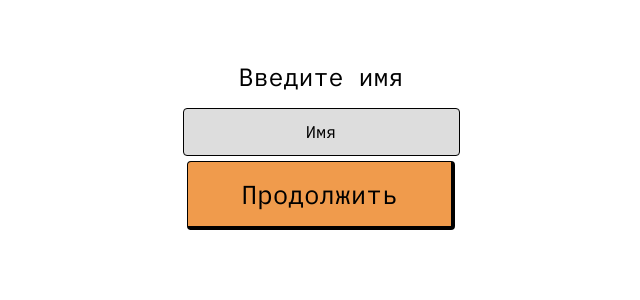
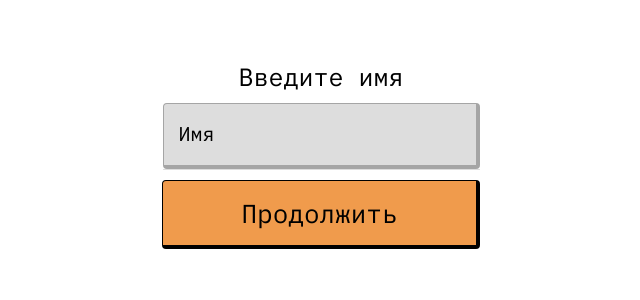
Before and after one commit to rexx0n/Quizzilla, a Vue app: page /username in a window 1280 px wide. Shown: the top 300 px of the page, without its empty margins (319-959 px from the left). Built offline with nearby package versions, Linux system fonts and the light colour scheme.

Commit message:
extract input to component QInput

```diff
--- a/src/components/EnterPin.vue
+++ b/src/components/EnterPin.vue
@@ -1,13 +1,10 @@
 <template>
     <div>
         <form action="" @submit.prevent="onJoin">
-            <label for="pin">
-                <input v-model="pin" id="pin" type="text" placeholder="Введите код комнаты" required min="8" max="8"
-                       pattern="\d{8}">
-                <span>Введите код комнаты</span>
-            </label>
+            <QInput class="label" v-model="pin" placeholder="Введите код комнаты" required min="8" max="8"
+                    pattern="\d{8}" id="id"></QInput>
+            <QButton type="submit">
             <p>{{ error }}</p>
-            <QButton type="submit">
                 Присоединиться
             </QButton>
         </form>
@@ -19,6 +16,7 @@ import {useRouter} from "vue-router";
 import {onMounted, ref} from "vue";
 import {useQuizClient} from "@/composible/useQuizClient";
 import QButton from "@/components/UI/QButton.vue";
+import QInput from "@/components/UI/QInput.vue";
 
 let error = ref('')
 const {enterPin} = useQuizClient()
@@ -42,49 +40,13 @@ async function onJoin() {
 p {
     color: white;
 }
-input[type="text"] {
-    background: rgb(221, 221, 221);
-    border-radius: 4px;
-    font-size: 20px;
-    padding: 24px 33px 10px;
-    border: 1px solid rgb(165, 165, 165);
-    border-right: 4px solid rgb(165, 165, 165);
-    border-bottom: 4px solid rgb(165, 165, 165);
-    outline: none;
+form {
+    display: flex;
+    flex-direction: column;
+    align-items: center;
 }
 button {
     margin-top: 20px;
 }
 
-input::-webkit-input-placeholder {
-    color: black;
-}
-
-input::-moz-placeholder {
-    color: black;
-}
-
-label {
-    margin-bottom: 15px;
-    position: relative;
-    border-bottom: 1px solid #ddd;
-}
-
-input::placeholder {
-    opacity: 0;
-}
-
-span {
-    position: absolute;
-    top: -11px;
-    left: 16px;
-    font-size: 20px;
-    transition-duration: 300ms;
-}
-
-label:focus-within > span,
-input:not(:placeholder-shown) + span {
-    transform: translateY(-12px);
-    font-size: 13px;
-}
 </style>
--- a/src/components/UI/QInput.vue
+++ b/src/components/UI/QInput.vue
@@ -1,55 +1,57 @@
 <template>
-    <div class="input">
-        <label for="name">Введите имя</label>
-        <input v-model="name" required min="1" max="10" type="text" placeholder="Имя" id="name">
-    </div>
+    <label :for="$attrs['id']">
+        <input  :value="modelValue"  @input="$emit('update:modelValue', $event.target.value)" v-bind="$attrs" type="text">
+        <span>{{$attrs['placeholder']}}</span>
+    </label>
 </template>
 
 <script setup>
-import {useQuizClient} from "@/composible/useQuizClient.js";
-
-const  {store, enterName} = useQuizClient()
-
-import {ref} from "vue";
-import {useRouter} from "vue-router";
-
-let name = ref('')
-let message = ref('')
-const router = useRouter()
-    async function onSubmit(){
-    if(await enterName(name.value))  {
-        await router.push({
-            name: "roomClient",
-        })
-        return
-    }
-    message.value = 'Это имя уже занято, введите другое'
-}
+defineOptions({
+    inheritAttrs: false
+})
+defineProps(['modelValue'])
+defineEmits(['update:modelValue'])
 </script>
 
 <style scoped>
-.input{
-    display: flex;
-    flex-direction: column;
-    align-items: center;
-    gap: 15px;
+
+input[type="text"] {
+    background: rgb(221, 221, 221);
+    border-radius: 4px;
+    font-size: 20px;
+    padding: 24px 33px 10px;
+    border: 1px solid rgb(165, 165, 165);
+    border-right: 4px solid rgb(165, 165, 165);
+    border-bottom: 4px solid rgb(165, 165, 165);
+    outline: none;
 }
-label {
-    font-size: 25px;
+
+input::placeholder {
     color: black;
 }
-input[type="text"] {
-    background:  rgb(221, 221, 221);
-    padding: 12px 33px;
-    border-radius:4px ;
-    font-size: 17px;
-    border: 1px solid black;
-    text-align: center;
+
+
+label {
+    position: relative;
+    border-bottom: 1px solid #ddd;
+    display: inline-block;
 }
-input::-webkit-input-placeholder {
-    color: black;
+
+input::placeholder {
+    opacity: 0;
 }
-input::-moz-placeholder {
-    color: black;
+
+span {
+    position: absolute;
+    top: 17px;
+    left: 16px;
+    font-size: 20px;
+    transition-duration: 300ms;
+}
+
+label:focus-within > span,
+input:not(:placeholder-shown) + span {
+    transform: translateY(-12px);
+    font-size: 13px;
 }
 </style>
--- a/src/pages/CreateOrJoinPage.vue
+++ b/src/pages/CreateOrJoinPage.vue
@@ -4,6 +4,7 @@
         <div>
             <h1>Quizzilla</h1>
             <EnterPin></EnterPin>
+
             <div class="quizzes">
                 <h2>Викторины</h2>
                 <ul>
@@ -26,6 +27,7 @@ import {useQuizHost} from "@/composible/useQuizHost";
 import {useRouter} from "vue-router";
 import EnterPin from "@/components/EnterPin.vue";
 import Preloader from "@/components/Preloader.vue"
+import QInput from "@/components/UI/QInput.vue";
 
 let isLoad = ref(false)
 const quizzes = ref()
@@ -60,7 +62,9 @@ onMounted(async () => {
 </script>
 
 <style scoped>
-
+button {
+    padding: 15px 47px;
+}
 
 .quizzes {
     margin-top: 50px;
--- a/src/pages/GamePageHost.vue
+++ b/src/pages/GamePageHost.vue
@@ -74,7 +74,7 @@ async function toListUsers() {
         })
     }
 }
-
+//todo закрывать сессию
 onMounted(() => {
     startRound(props.numberQuestion - 1)
     startTimerBefore()
--- a/src/pages/UserNickNamePage.vue
+++ b/src/pages/UserNickNamePage.vue
@@ -1,7 +1,8 @@
 <template>
     <div class="container fade">
         <form @submit.prevent="onSubmit">
-            <QInput></QInput>
+            <label for="name">Введите имя</label>
+            <QInput v-model="name" required min="1" max="10" type="text" placeholder="Имя" id="name"></QInput>
             <QButton type="submit" >
                     Продолжить
             </QButton>
@@ -13,8 +14,23 @@
 import {useQuizClient} from "@/composible/useQuizClient";
 import QButton from "@/components/UI/QButton.vue";
 import QInput from "@/components/UI/QInput.vue";
-const  {store} = useQuizClient()
+const  {store, enterName} = useQuizClient()
 
+import {ref} from "vue";
+import {useRouter} from "vue-router";
+
+let name = ref('')
+let message = ref('')
+const router = useRouter()
+async function onSubmit(){
+    if(await enterName(name.value))  {
+        await router.push({
+            name: "roomClient",
+        })
+        return
+    }
+    message.value = 'Это имя уже занято, введите другое'
+}
 
 
 </script>
@@ -24,7 +40,27 @@ form {
     display: flex;
     flex-direction: column;
     align-items: center;
-    gap: 5px;
+    gap: 10px;
 }
-
+button{
+    padding: 15px 78px;
+}
+label {
+    font-size: 25px;
+    color: black;
+}
+input[type="text"] {
+    background:  rgb(221, 221, 221);
+    padding: 12px 33px;
+    border-radius:4px ;
+    font-size: 17px;
+    border: 1px solid black;
+    text-align: center;
+}
+input::-webkit-input-placeholder {
+    color: black;
+}
+input::-moz-placeholder {
+    color: black;
+}
 </style>
```
